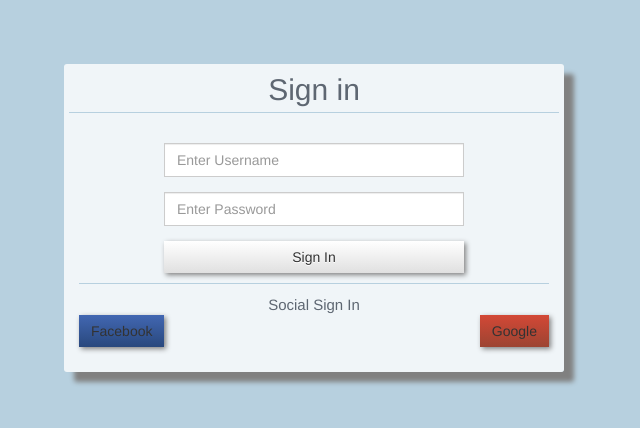
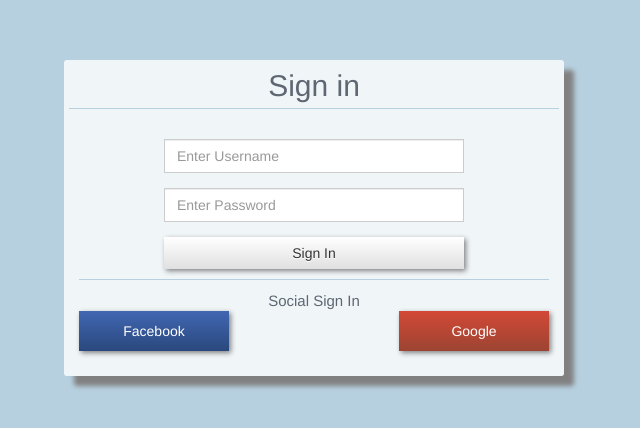
Before and after one commit to vladoltean/remind-me-web, a React (Create React App) app: page / in a window 1280 px wide. Shown: the part 182-610 px from the top of the page, without its empty margins (326-966 px from the left). Built offline with nearby package versions, Linux system fonts and the light colour scheme.

Commit message:
Stle social sign in buttons.

```diff
--- a/src/App.css
+++ b/src/App.css
@@ -61,15 +61,6 @@
     /*padding-top: 10px;*/
 }
 
-.social-sign-in button {
-    width: 150px;
-    height: 40px;
-    border: none;
-    box-shadow: 2px 2px 5px gray;
-    margin: 0 auto;
-    color: white;
-}
-
 /*.social-sign-in .title {*/
     /*color: #5e6772;*/
     /*font-size: 15px;*/
--- a/src/sign-in/SignIn.js
+++ b/src/sign-in/SignIn.js
@@ -5,7 +5,16 @@
 
 export const SocialSignIn = () => {
 
-    const FacebookBtn = styled(MyBtn)`
+    const SocialBtn = styled(MyBtn)`
+        width: 150px;
+        height: 40px;
+        border: none;
+        box-shadow: 2px 2px 5px gray;
+        margin: 0 auto;
+        color: white;
+    `;
+
+    const FacebookBtn = styled(SocialBtn)`
         float:left;
         background: -webkit-linear-gradient(top, #4267b2, #29487d);
 
@@ -14,11 +23,11 @@
           color: white;
         }
     `;
-    const GoogleBtn = styled(MyBtn)`
+    const GoogleBtn = styled(SocialBtn)`
       float:right;
       background: -webkit-linear-gradient(top, #d34836, #9c4432); /*google plus red color, google plus dark grey color*/
       &:hover {
-          background: linear-gradient(top, #9c4432, #d34836); /*google plus red color, google plus dark grey color*/
+          background: -webkit-linear-gradient(top, #9c4432, #d34836); /*google plus red color, google plus dark grey color*/
           color:white;
         }
     `;
```
